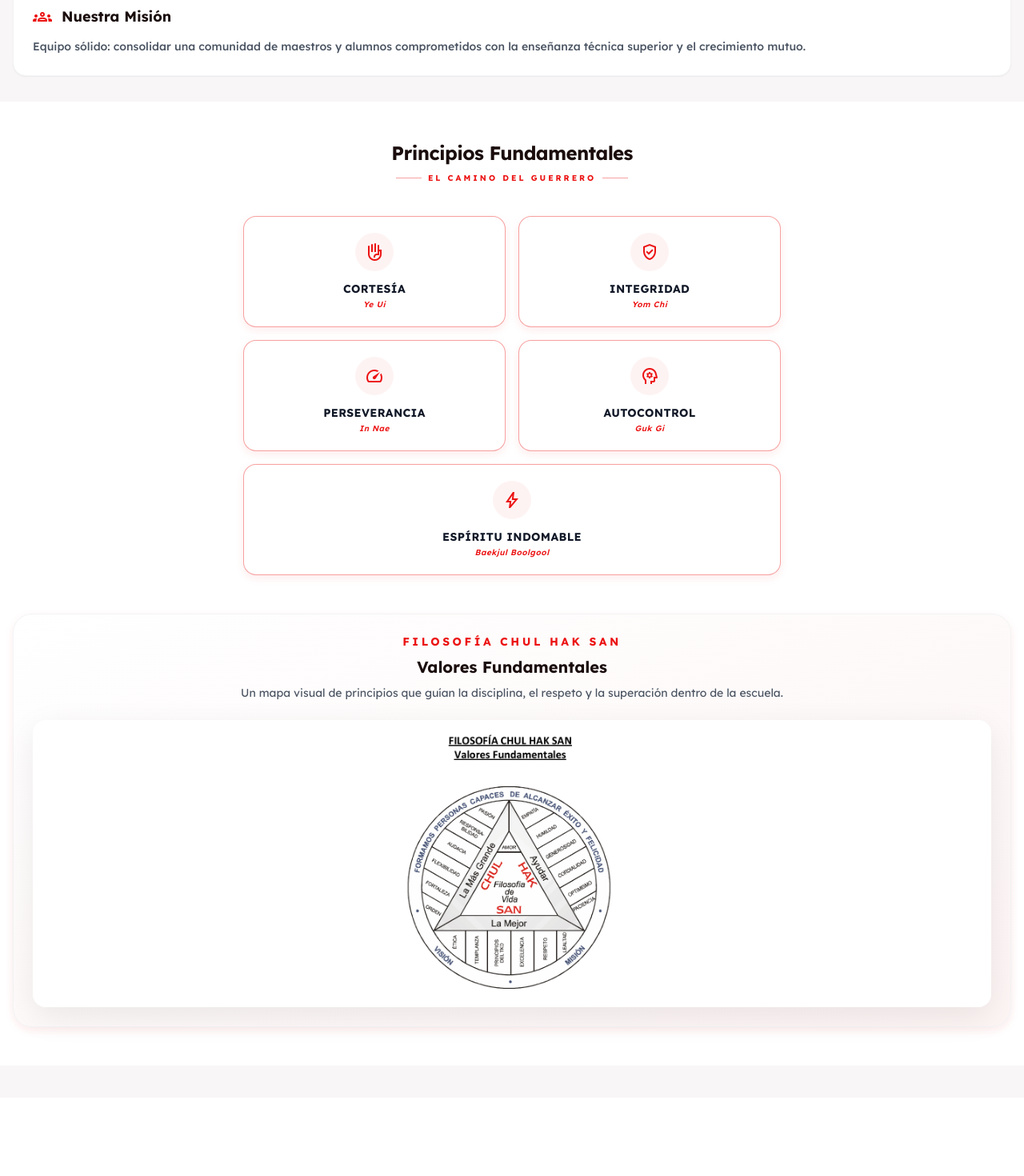
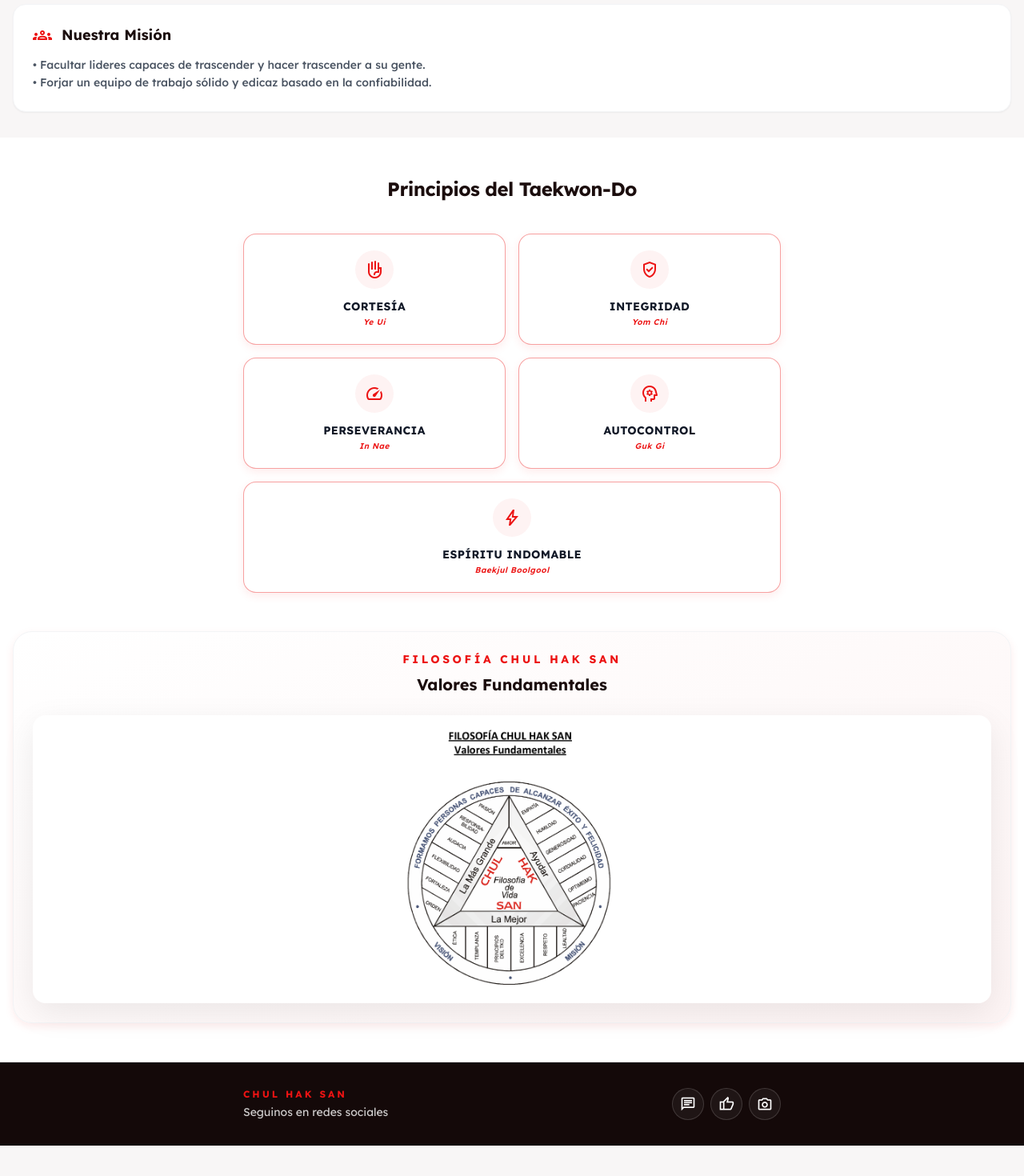
Before and after one commit to Gian1500/web-chulhaksan, a React (Vite) app in the folder frontend/: page / in a window 1280 px wide. Shown: the part 756-2226 px from the top of the page at 80% size. Before the commit the page ends 2128 px from the top, so only its background shows below. Built offline with nearby package versions, Linux system fonts and the light colour scheme; no server answers.

Commit message:
fix: UX UI Home and student's forms

```diff
--- a/frontend/src/AdminStudents.tsx
+++ b/frontend/src/AdminStudents.tsx
@@ -91,7 +91,7 @@ export function AdminStudents() {
   );
   const [page, setPage] = useState(1);
   const [total, setTotal] = useState(0);
-  const pageSize = 5;
+  const pageSize = 10;
   const [editing, setEditing] = useState<AdminStudent | null>(null);
   const [form, setForm] = useState<StudentForm>(emptyForm);
   const [assignedTeacherId, setAssignedTeacherId] = useState('');
--- a/frontend/src/FormsManager.tsx
+++ b/frontend/src/FormsManager.tsx
@@ -27,6 +27,7 @@ export function FormsManager() {
   const [editing, setEditing] = useState<FormLinkItem | null>(null);
   const [edit, setEdit] = useState<FormEdit>(emptyEdit);
   const [saving, setSaving] = useState(false);
+  const [showFormsMenu, setShowFormsMenu] = useState(false);
 
   const title = useMemo(() => 'Formas', []);
 
@@ -196,6 +197,29 @@ export function FormsManager() {
           </button>
         </form>
 
+        <div className="rounded-2xl border border-gray-100 bg-white p-4 shadow-sm">
+          <button
+            type="button"
+            className="flex w-full items-center justify-between gap-3"
+            onClick={() => setShowFormsMenu((current) => !current)}
+          >
+            <div className="text-left">
+              <p className="text-sm font-bold">Listado de formas</p>
+              <p className="text-xs text-gray-500">
+                {forms.length} forma{forms.length === 1 ? '' : 's'}
+              </p>
+            </div>
+            <span
+              className={`material-symbols-outlined text-gray-500 transition-transform ${
+                showFormsMenu ? 'rotate-180' : ''
+              }`}
+            >
+              expand_more
+            </span>
+          </button>
+
+          {showFormsMenu && (
+            <div className="mt-3 space-y-3">
               {loading && (
                 <div className="bg-white p-4 rounded-xl text-sm text-gray-500 border border-gray-100">
                   Cargando formas...
@@ -208,7 +232,7 @@ export function FormsManager() {
               )}
               {!loading && !error && forms.length === 0 && (
                 <div className="bg-white p-4 rounded-xl text-sm text-gray-500 border border-gray-100">
-            Todavía no hay formas cargadas.
+                  Todavia no hay formas cargadas.
                 </div>
               )}
 
@@ -252,6 +276,9 @@ export function FormsManager() {
                     </div>
                   </div>
                 ))}
+              </div>
+            </div>
+          )}
         </div>
       </main>
 
--- a/frontend/src/Home.tsx
+++ b/frontend/src/Home.tsx
@@ -1,6 +1,24 @@
 import { Link } from 'react-router-dom';
 
 export function Home() {
+  const socialLinks = [
+    {
+      name: 'WhatsApp',
+      href: 'https://wa.me/5492612793740',
+      icon: 'chat',
+    },
+    {
+      name: 'Facebook',
+      href: 'https://www.facebook.com/share/1DhjYkWfU9/?mibextid=wwXIfr',
+      icon: 'thumb_up',
+    },
+    {
+      name: 'Instagram',
+      href: 'https://www.instagram.com/chulhaksan.mendoza',
+      icon: 'photo_camera',
+    },
+  ];
+
   return (
     <div className="relative flex h-auto min-h-screen w-full flex-col overflow-x-hidden pb-10 bg-background-light text-[#1b0d0d] antialiased">
       <header className="sticky top-0 z-50 flex items-center bg-background-light/95 backdrop-blur-md px-4 py-3 justify-between border-b border-gray-200">
@@ -48,7 +66,7 @@ export function Home() {
               </Link>
               <div className="w-20 h-[3px] bg-primary mt-5 rounded-full" />
               <p className="mt-4 text-[11px] uppercase tracking-[0.45em] text-white/70">
-                Disciplina · Respeto · Superación
+                FORMAMOS PERSONAS CAPACES DE ALCANZAR EL ÉXITO Y LA FELICIDAD
               </p>
             </div>
           </div>
@@ -65,9 +83,8 @@ export function Home() {
               <h2 className="text-lg font-bold">Nuestra Visión</h2>
             </div>
             <p className="text-sm text-gray-600 leading-relaxed font-medium">
-              Empoderar líderes: formar individuos capaces de guiar con el
-              ejemplo, inspirando confianza y excelencia en cada aspecto de su
-              vida.
+              • Ser la organizacion N°1 del mundo en la enseñanza de Taekwon-do a todas las personas, sin distinción de sexo, raza, credo, religión y cultura.
+              Mejorando la calidad de vida y elevando el potencial humano, en un espacio cordial, ético y confiable.
             </p>
           </div>
           <div className="bg-white p-6 rounded-2xl border border-gray-100 shadow-sm">
@@ -78,9 +95,9 @@ export function Home() {
               <h2 className="text-lg font-bold">Nuestra Misión</h2>
             </div>
             <p className="text-sm text-gray-600 leading-relaxed font-medium">
-              Equipo sólido: consolidar una comunidad de maestros y alumnos
-              comprometidos con la enseñanza técnica superior y el crecimiento
-              mutuo.
+              • Facultar lideres capaces de trascender y hacer trascender a su gente.
+              <br />
+              • Forjar un equipo de trabajo sólido y edicaz basado en la confiabilidad.
             </p>
           </div>
         </div>
@@ -89,15 +106,8 @@ export function Home() {
       <section className="relative py-12 px-4 bg-white overflow-hidden">
         <div className="text-center mb-10 relative z-10">
           <h2 className="text-2xl font-extrabold mb-2 tracking-tight">
-            Principios Fundamentales
+            Principios del Taekwon-Do
           </h2>
-          <div className="flex items-center justify-center gap-2">
-            <span className="h-[1px] w-8 bg-primary/40" />
-            <p className="text-[10px] text-primary font-bold tracking-[0.3em] uppercase">
-              El camino del guerrero
-            </p>
-            <span className="h-[1px] w-8 bg-primary/40" />
-          </div>
         </div>
         <div className="grid grid-cols-1 sm:grid-cols-2 gap-4 w-full max-w-md sm:max-w-lg md:max-w-2xl mx-auto relative z-10">
           <div className="bg-white p-5 rounded-2xl border border-primary/40 shadow-soft-red transition-all duration-300 flex flex-col items-center text-center">
@@ -173,10 +183,6 @@ export function Home() {
                 Filosofía Chul Hak San
               </p>
               <h3 className="mt-2 text-xl font-extrabold">Valores Fundamentales</h3>
-              <p className="mt-2 text-sm text-gray-600">
-                Un mapa visual de principios que guían la disciplina, el
-                respeto y la superación dentro de la escuela.
-              </p>
             </div>
             <div className="w-full rounded-2xl bg-white p-4 shadow-[0_12px_40px_rgba(0,0,0,0.08)]">
               <img
@@ -188,6 +194,38 @@ export function Home() {
           </div>
         </div>
       </section>
+
+      <footer className="mt-auto border-t border-gray-200 bg-[#140909] px-4 py-8 text-white">
+        <div className="mx-auto w-full max-w-md sm:max-w-lg md:max-w-2xl">
+          <div className="flex flex-col gap-4 sm:flex-row sm:items-center sm:justify-between">
+            <div>
+              <p className="text-xs font-bold uppercase tracking-[0.25em] text-primary">
+                Chul Hak San
+              </p>
+              <p className="mt-1 text-sm text-white/80">
+                Seguinos en redes sociales
+              </p>
+            </div>
+            <div className="flex items-center gap-2">
+              {socialLinks.map((social) => (
+                <a
+                  key={social.name}
+                  href={social.href}
+                  target="_blank"
+                  rel="noreferrer"
+                  aria-label={social.name}
+                  title={social.name}
+                  className="inline-flex h-10 w-10 items-center justify-center rounded-full border border-white/15 bg-white/5 text-white transition-all hover:-translate-y-0.5 hover:bg-primary hover:text-white"
+                >
+                  <span className="material-symbols-outlined text-[20px]">
+                    {social.icon}
+                  </span>
+                </a>
+              ))}
+            </div>
+          </div>
+        </div>
+      </footer>
     </div>
   );
 }
--- a/frontend/src/MyForms.tsx
+++ b/frontend/src/MyForms.tsx
@@ -14,6 +14,7 @@ export function MyForms() {
   const [forms, setForms] = useState<FormLinkItem[]>([]);
   const [loading, setLoading] = useState(true);
   const [error, setError] = useState('');
+  const [showFormsMenu, setShowFormsMenu] = useState(false);
 
   useEffect(() => {
     const load = async () => {
@@ -52,6 +53,29 @@ export function MyForms() {
       </header>
 
       <main className="w-full max-w-md sm:max-w-lg md:max-w-2xl mx-auto p-4 pb-24 space-y-4">
+        <div className="rounded-2xl border border-gray-100 bg-white p-4 shadow-sm">
+          <button
+            type="button"
+            className="flex w-full items-center justify-between gap-3"
+            onClick={() => setShowFormsMenu((current) => !current)}
+          >
+            <div className="text-left">
+              <p className="text-sm font-bold">Mis formas desbloqueadas</p>
+              <p className="text-xs text-gray-500">
+                {forms.length} forma{forms.length === 1 ? '' : 's'}
+              </p>
+            </div>
+            <span
+              className={`material-symbols-outlined text-gray-500 transition-transform ${
+                showFormsMenu ? 'rotate-180' : ''
+              }`}
+            >
+              expand_more
+            </span>
+          </button>
+
+          {showFormsMenu && (
+            <div className="mt-3 space-y-3">
               {loading && (
                 <div className="bg-white p-4 rounded-xl text-sm text-gray-500 border border-gray-100">
                   Cargando formas...
@@ -64,7 +88,7 @@ export function MyForms() {
               )}
               {!loading && !error && forms.length === 0 && (
                 <div className="bg-white p-4 rounded-xl text-sm text-gray-500 border border-gray-100">
-            Todavía no tenés formas desbloqueadas.
+                  Todavia no tenes formas desbloqueadas.
                 </div>
               )}
 
@@ -92,6 +116,9 @@ export function MyForms() {
                   </a>
                 ))}
               </div>
+            </div>
+          )}
+        </div>
 
         <div className="pt-2 text-center">
           <Link className="text-xs font-semibold text-primary" to="/dashboard">
--- a/frontend/src/TeacherStudents.tsx
+++ b/frontend/src/TeacherStudents.tsx
@@ -70,7 +70,7 @@ export function TeacherStudents() {
   const [pageAssigned, setPageAssigned] = useState(
     Math.max(1, Number(searchParams.get('page') ?? '1')),
   );
-  const pageSize = 5;
+  const pageSize = 10;
   const [totalAssigned, setTotalAssigned] = useState(0);
   const assignedCount = totalAssigned;
 
```
Also changed, not shown: frontend/src/StudentDetail.tsx (+29 -5 lines). Lines whose indentation alone changed are shown as unchanged.
